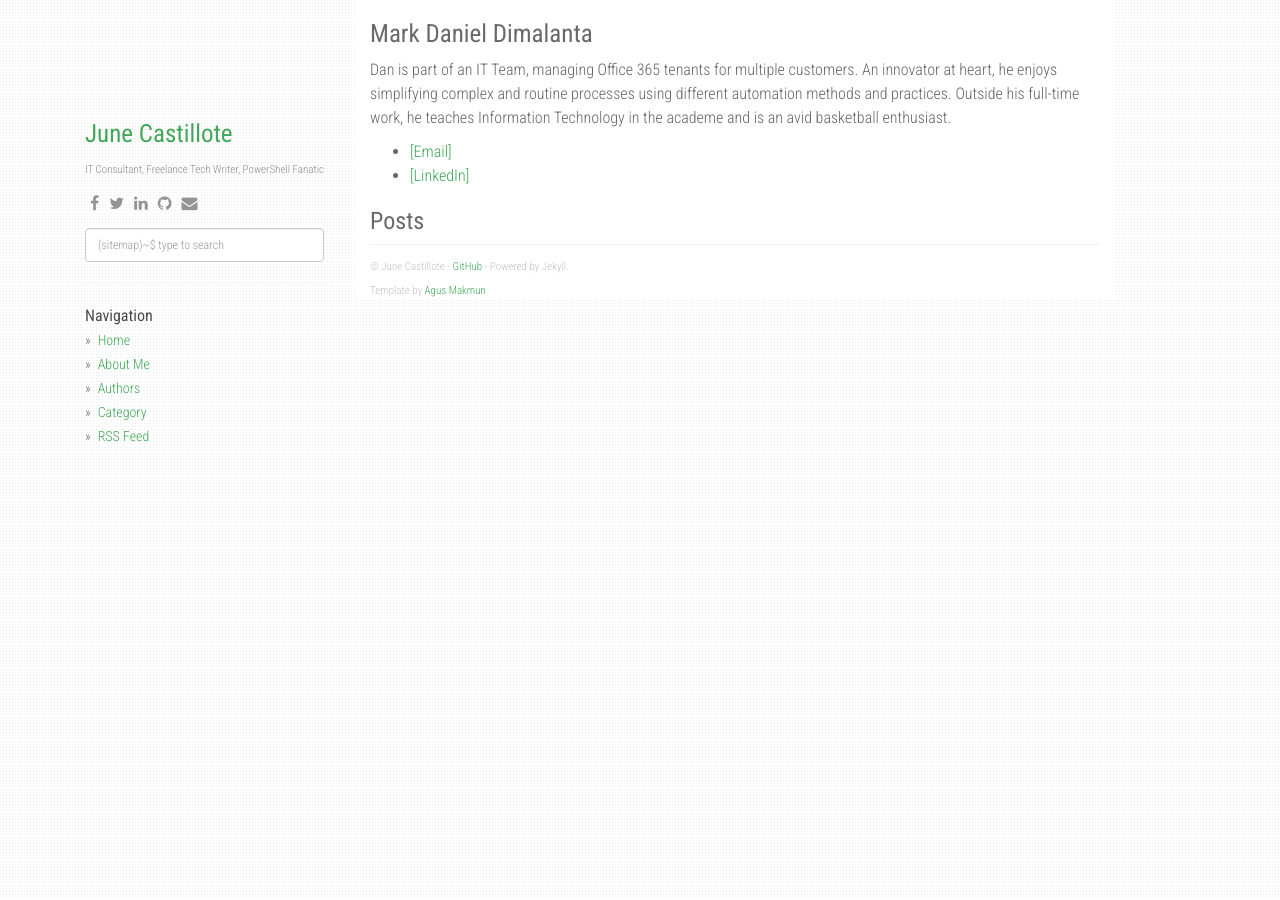
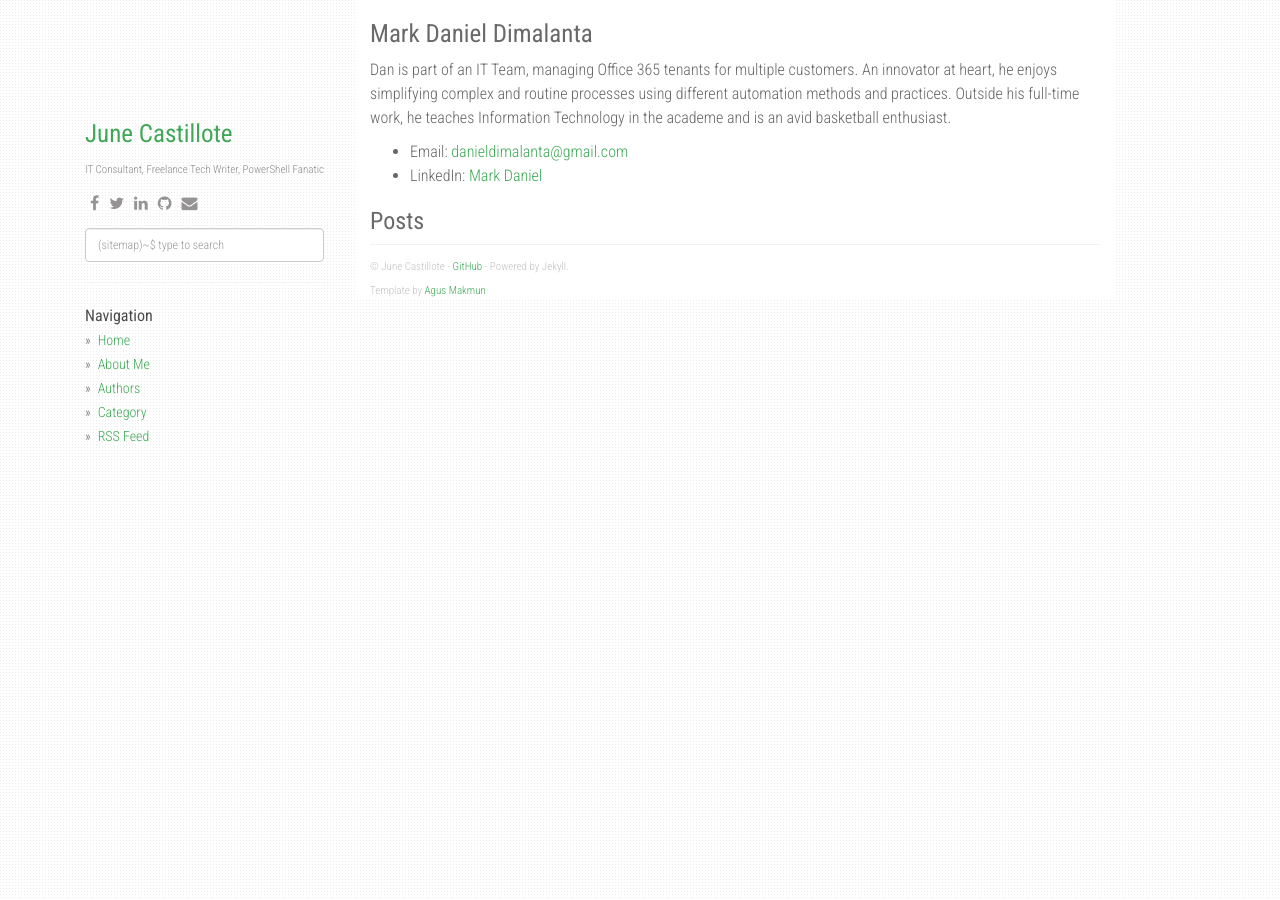
Before and after one commit to junecastillote/junecastillote.github.io, a Jekyll site: the page built from _authors/dan.md, in a window 1280 px wide. Built offline with Jekyll 4.4.1, drawn with Linux system fonts in a browser that asks for light colours; nearby versions of some CDN libraries.

Commit message:
Update dan.md

```diff
--- a/_authors/dan.md
+++ b/_authors/dan.md
@@ -6,5 +6,5 @@ name: Mark Daniel Dimalanta
 
 Dan is part of an IT Team, managing Office 365 tenants for multiple customers. An innovator at heart, he enjoys simplifying complex and routine processes using different automation methods and practices. Outside his full-time work, he teaches Information Technology in the academe and is an avid basketball enthusiast.
 
-* [[Email]](mailto:danieldimalanta@gmail.com){:target="_blank"}
-* [[LinkedIn]](https://www.linkedin.com/in/mark-daniel-dimalanta-4b899a109/){:target="_blank"}
+* Email: [danieldimalanta@gmail.com](mailto:danieldimalanta@gmail.com){:target="_blank"}
+* LinkedIn: [Mark Daniel](https://www.linkedin.com/in/mark-daniel-dimalanta-4b899a109/){:target="_blank"}
```
